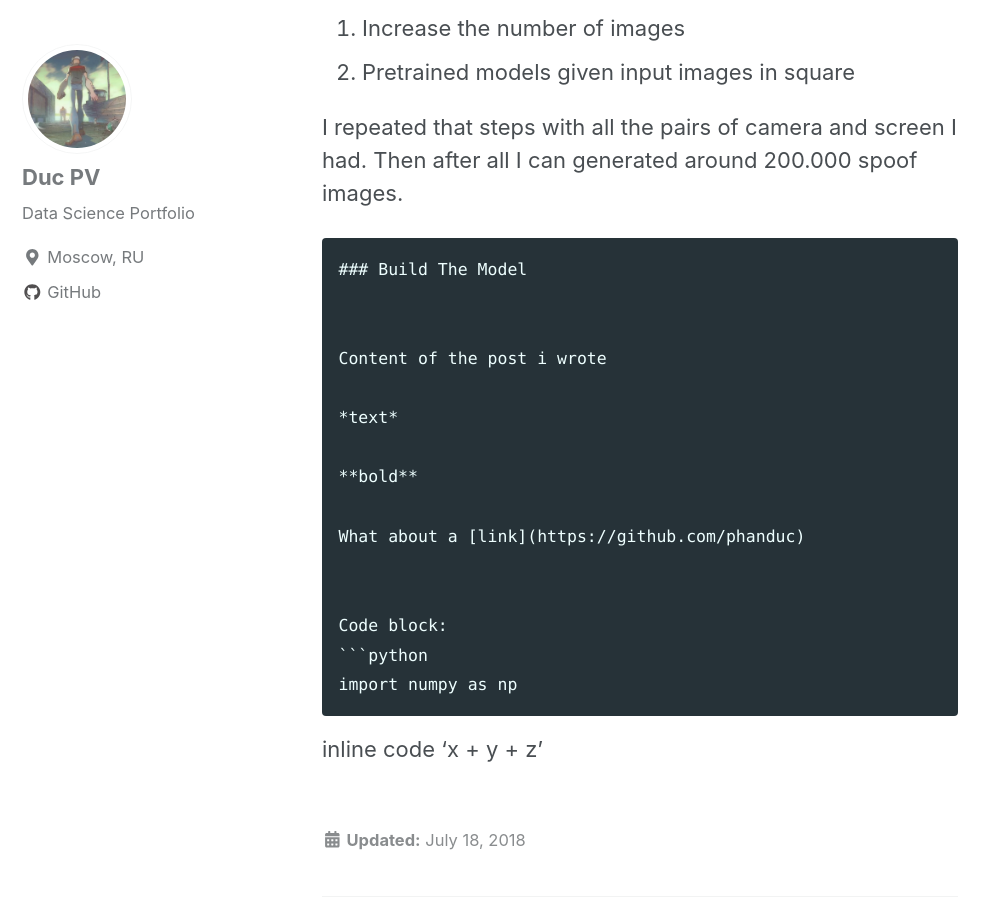
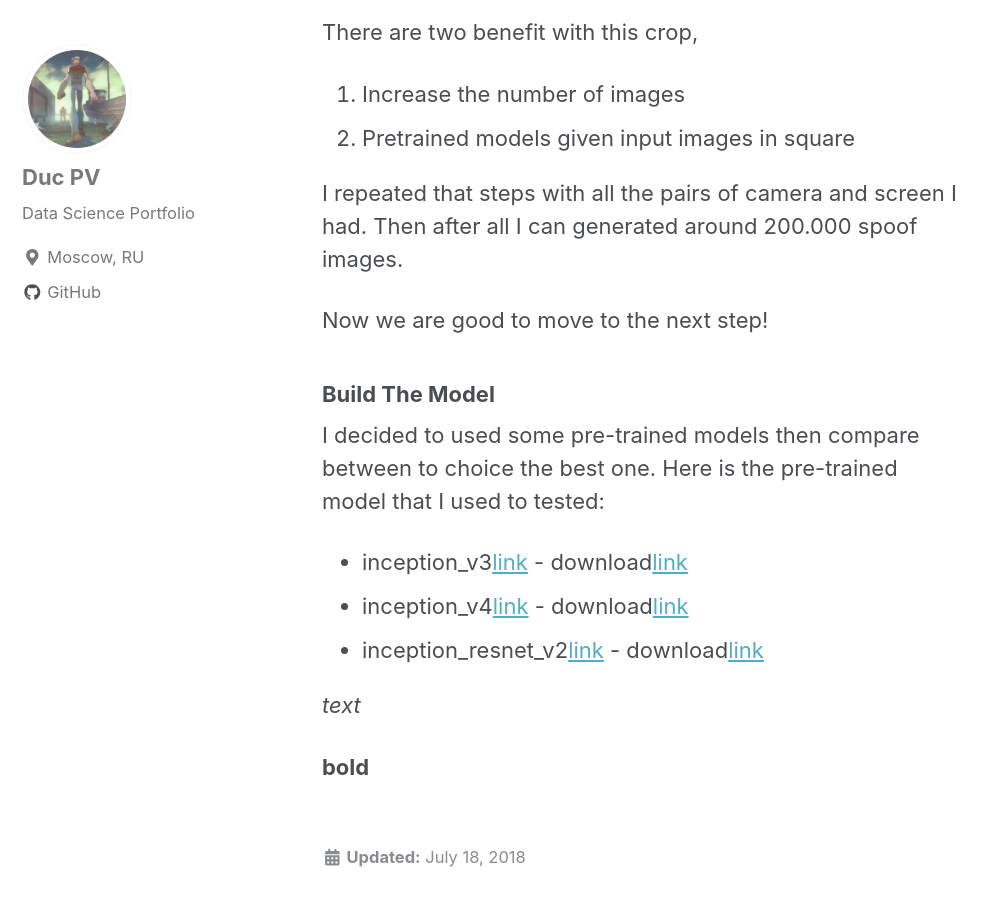
Before and after one commit to PhanDuc/PhanDuc.github.io, a Jekyll site: the page built from _posts/2018-07-18-transferlearning.md, in a window 1280 px wide and 900 px high, scrolled down 5731 px. Shown: the whole window, without its empty margins (0-998 px from the left). Built offline with Jekyll 4.4.1, drawn with Linux system fonts in a browser that asks for light colours; nearby versions of some CDN libraries.

Commit message:
Add Building The Model part

````diff
--- a/_posts/2018-07-18-transferlearning.md
+++ b/_posts/2018-07-18-transferlearning.md
@@ -78,8 +78,8 @@ This is a fake image
 
 
 Then from each output images, I made 10 crop in random location with the size of each small image is
-`Width = Width of Original Image // 4`
-`Height = Width of Original Image // 4`
+* Width = Width of Original Image // 4
+* Height = Width of Original Image // 4
 
 There are two benefit with this crop,
 1.	Increase the number of images
@@ -87,22 +87,17 @@ There are two benefit with this crop,
 
 I repeated that steps with all the pairs of camera and screen I had. Then after all I can generated around 200.000 spoof images.
 
-```
+Now we are good to move to the next step!
+
 ### Build The Model
 
+I decided to used some pre-trained models then compare between to choice the best one.
+Here is the pre-trained model that I used to tested:
+* inception_v3[link](http://arxiv.org/abs/1512.00567) - download[link](http://download.tensorflow.org/models/inception_v3_2016_08_28.tar.gz)
+* inception_v4[link](http://arxiv.org/abs/1602.07261) - download[link](http://download.tensorflow.org/models/inception_v4_2016_09_09.tar.gz)
+* inception_resnet_v2[link](http://arxiv.org/abs/1602.07261) - download[link](http://download.tensorflow.org/models/inception_resnet_v2_2016_08_30.tar.gz)
 
-Content of the post i wrote
 
 *text*
 
 **bold**
-
-What about a [link](https://github.com/phanduc)
-
-
-Code block:
-```python
-import numpy as np
-```
-
-inline code 'x + y + z'
````
